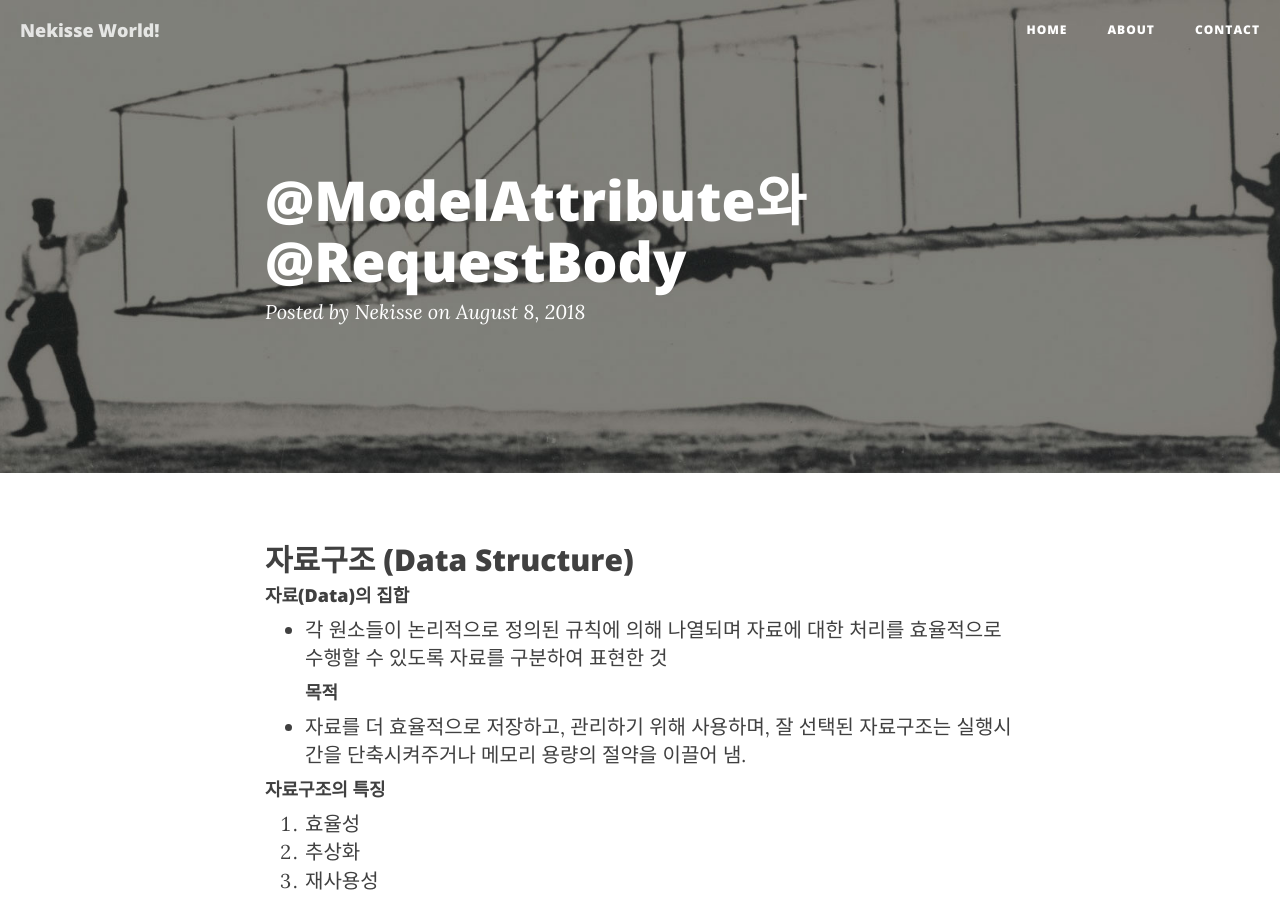
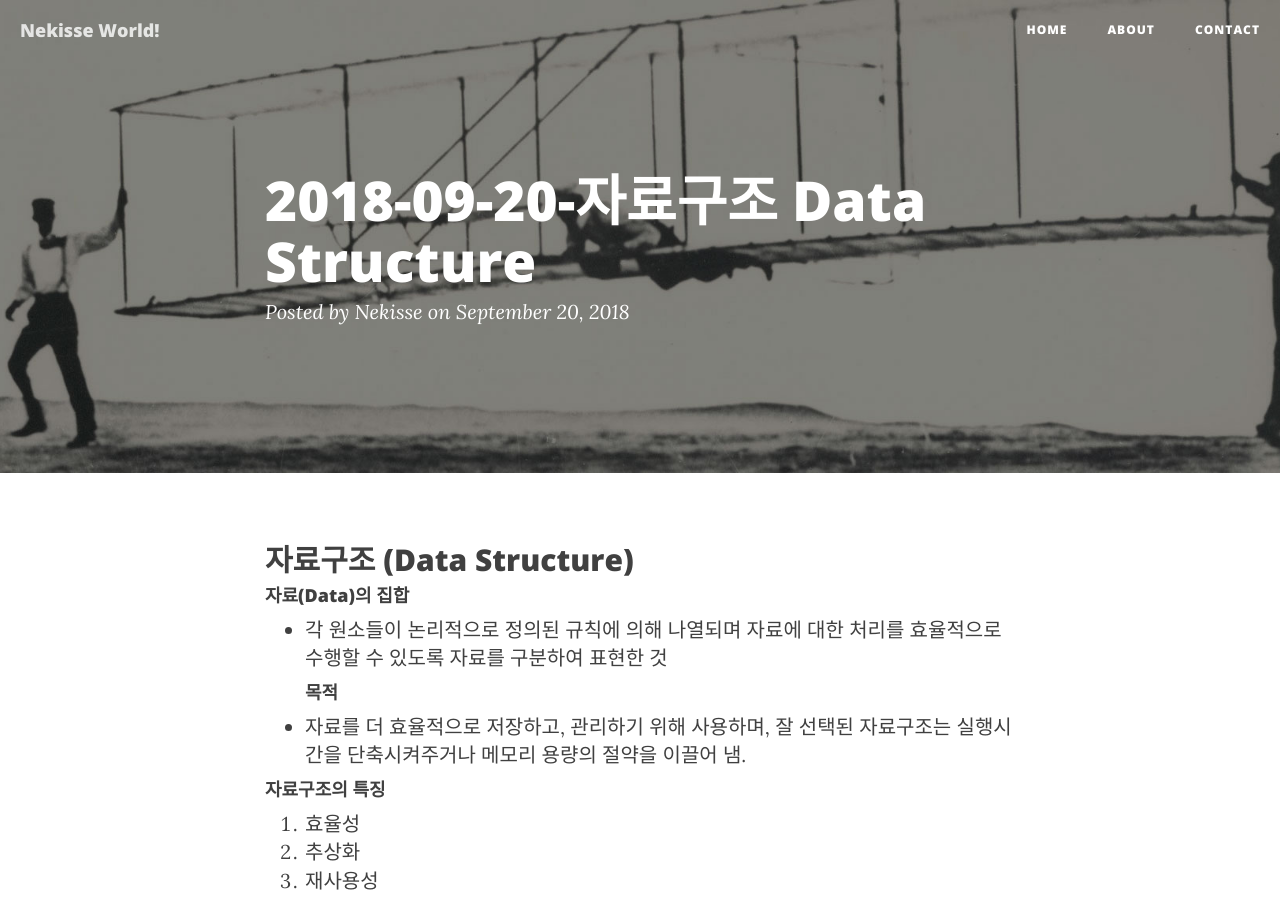
Before and after one commit to nekisse-lee/nekisse-lee.github.io, a Jekyll site: the page built from _posts/2018-09-20-자료구조 Data Structure.md, in a window 1280 px wide and 900 px high. Built offline with Jekyll 4.4.1, drawn with Linux system fonts in a browser that asks for light colours; nearby versions of some CDN libraries; comment, search, counter and statistics services are not loaded.

Commit message:
2018-09-20-Data Structure.md

```diff
--- a/_posts/2018-09-20-자료구조 Data Structure.md
+++ b/_posts/2018-09-20-자료구조 Data Structure.md
@@ -1,7 +1,7 @@
 ---
 layout:     post
-title:      "@ModelAttribute와 @RequestBody"
-date:       2018-08-08 12:00:00
+title:      "2018-09-20-자료구조 Data Structure"
+date:       2018-09-20 12:00:00
 author:     "Nekisse"
 header-img: "img/post-bg-02.jpg"
 ---
```
